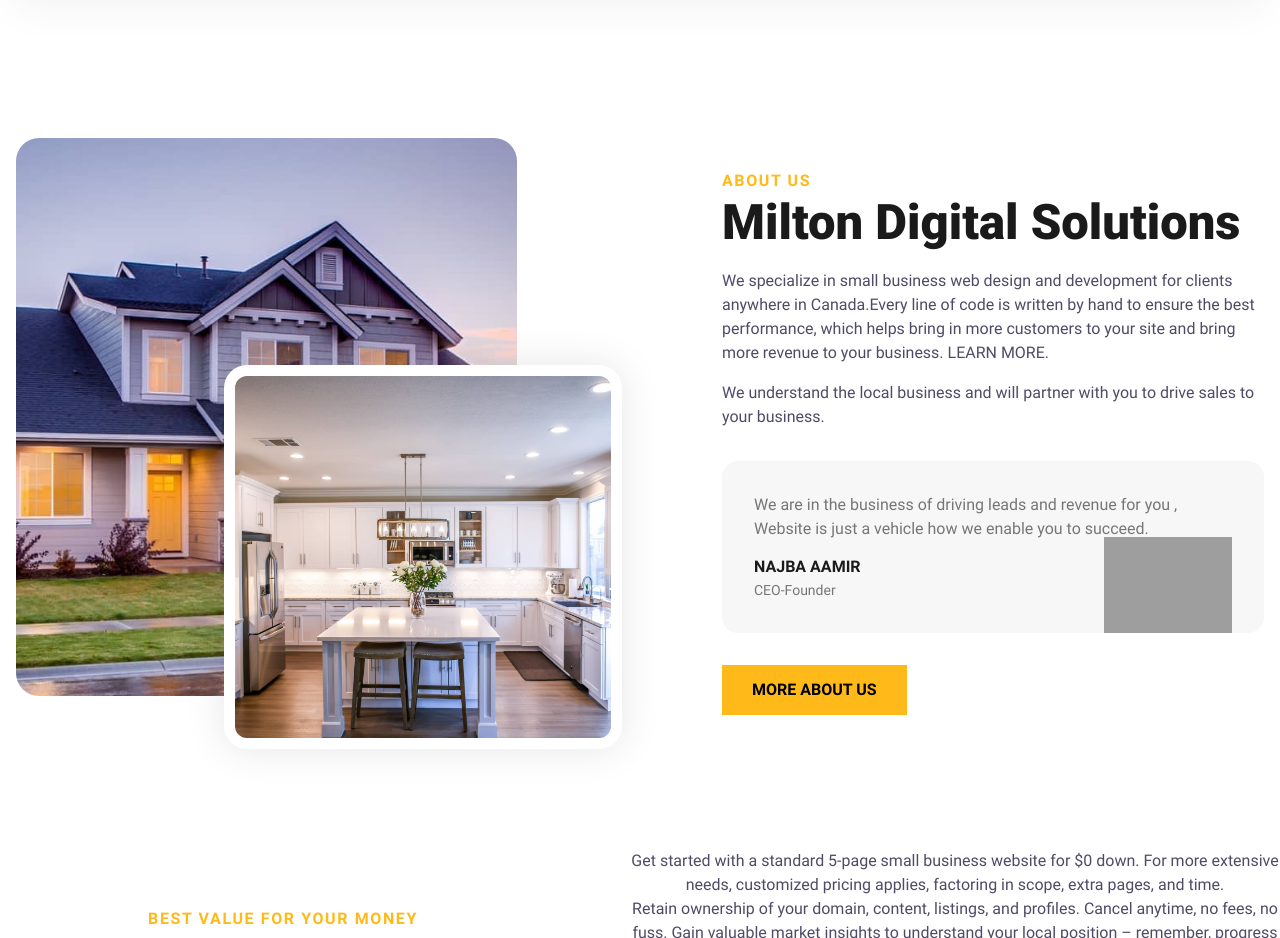
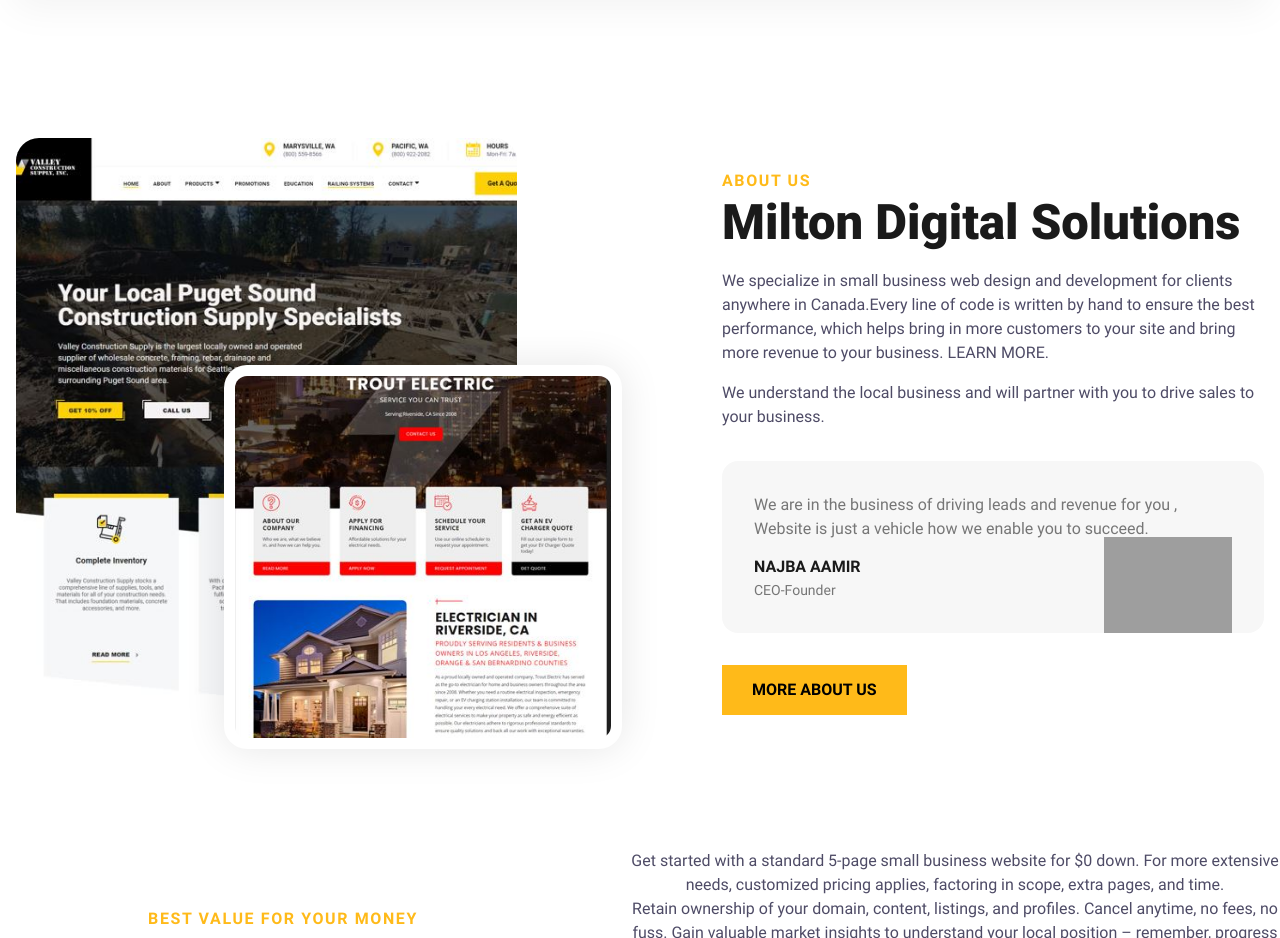
Before and after one commit to aamirkhalil78/MDS_2, an Eleventy site: page src/index.html in a window 1280 px wide. Shown: the part 1440-2378 px from the top of the page. Built offline with nearby package versions, Linux system fonts and the light colour scheme; Eleventy itself is replaced by a stand-in of ours; files that its build step writes are made by us from their sources; grey boxes are pictures that could not be loaded; files whose address does not match are found by name.

Commit message:
first commit

```diff
--- a/src/index.html
+++ b/src/index.html
@@ -115,8 +115,8 @@ eleventyNavigation:
   <div class="cs-container">
     <!-- Left Image Section -->
     <div class="cs-left">
-      {% image './src/images/construction.jpg', 'house', 'cs-picture cs-picture1', 'lazy'%}
-      {% image './src/images/cabinets2.jpg', 'house', 'cs-picture cs-picture2', 'lazy'%}
+      {% image './src/images/website1.jpg', 'house', 'cs-picture cs-picture1', 'lazy'%}
+      {% image './src/images/website2.jpg', 'house', 'cs-picture cs-picture2', 'lazy'%}
     </div>
     <!-- Right Content Section-->
     <div class="cs-right">
```
